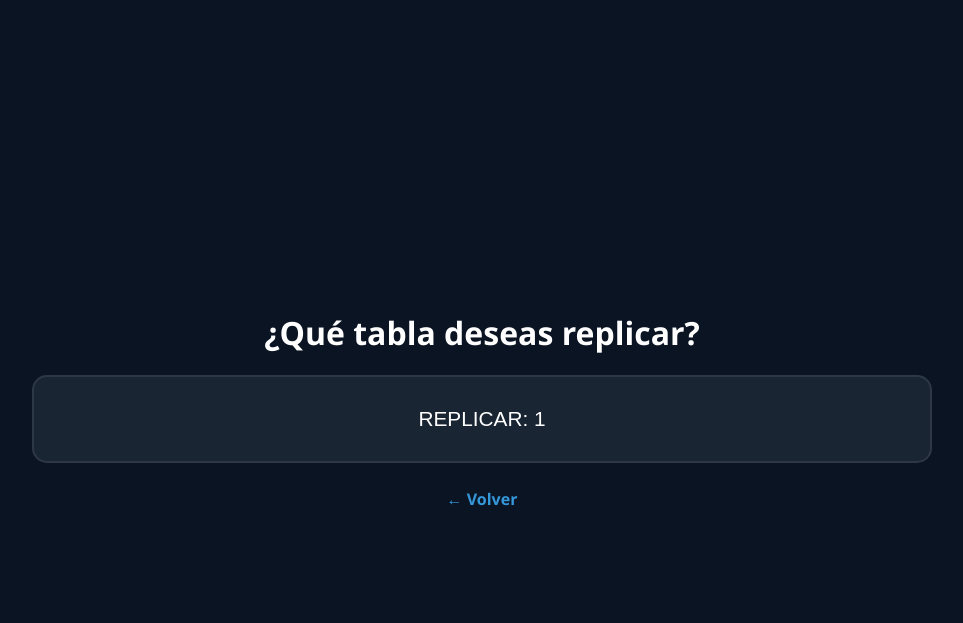
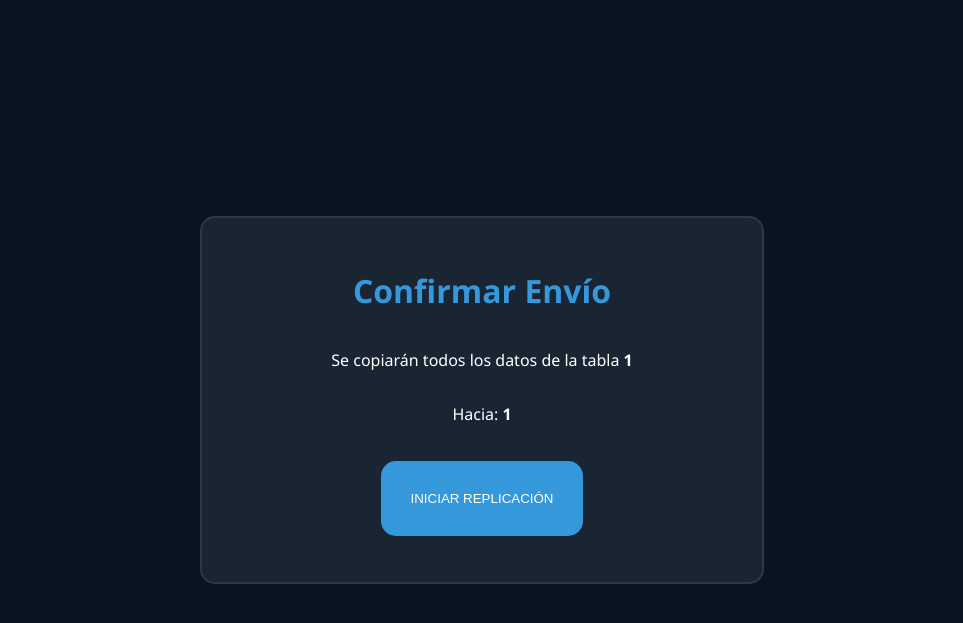
Before and after one commit to VictorPlatero/sistema-replicacion-dop, a Flask app: page /confirmar_replica/1/1/1 in a window 1280 px wide. Shown: the top 623 px of the page, without its empty margins (158-1121 px from the left). Run offline with Flask 3, Linux system fonts and the light colour scheme.

Commit message:
Update confirmar_replica.html

```diff
--- a/templates/confirmar_replica.html
+++ b/templates/confirmar_replica.html
@@ -1,17 +1,16 @@
-<!DOCTYPE html>
-<html>
-<head><link rel="stylesheet" href="{{ url_for('static', filename='style.css') }}"></head>
-<body>
-    <div class="container">
-        <h1>¿Qué tabla deseas replicar?</h1>
+<link rel="stylesheet" href="{{ url_for('static', filename='style.css') }}">
+<div class="container">
+    <div class="card" style="width: 100%; max-width: 500px; margin: auto;">
+        <h1 style="color: #3498db;">Confirmar Envío</h1>
+        <p>Se copiarán todos los datos de la tabla <b>{{ tabla }}</b></p>
+        <p>Hacia: <b>{{ destino.upper() }}</b></p>
         <form action="/ejecutar_replicacion" method="POST">
             <input type="hidden" name="origen" value="{{ origen }}">
             <input type="hidden" name="destino" value="{{ destino }}">
-            <button type="submit" class="card" style="width: 100%; font-size: 1.3rem;">
-                REPLICAR: {{ tabla }}
+            <input type="hidden" name="tabla" value="{{ tabla }}">
+            <button type="submit" class="card" style="width: 100%; background: #3498db; border:none; margin-top: 20px;">
+                INICIAR REPLICACIÓN
             </button>
         </form>
-        <a href="/seleccionar_destino/{{ origen }}" class="btn-back">← Volver</a>
     </div>
-</body>
-</html>
+</div>
```
